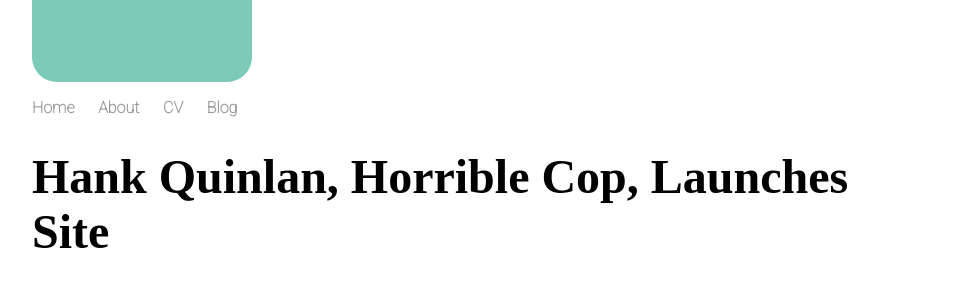
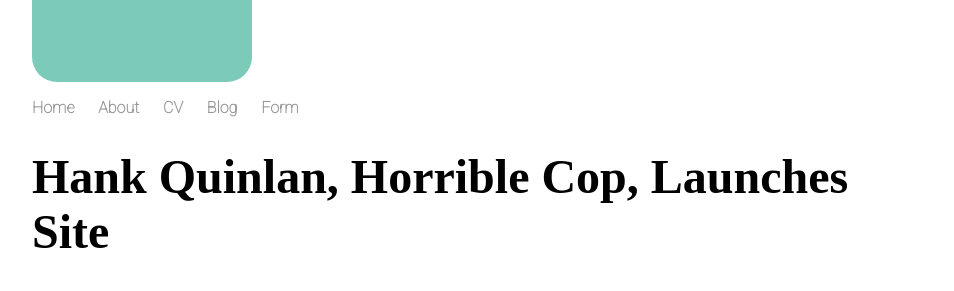
Before and after one commit to Florinaluisa/Test.io, a Jekyll site: the page built from _posts/2014-04-30-hank-quinlan-site-launched.md, in a window 1280 px wide. Shown: the part 148-439 px from the top of the page, without its empty margins (160-1114 px from the left). Built offline with Jekyll 4.4.1, drawn with Linux system fonts in a browser that asks for light colours; some web fonts are replaced; comment, search, counter and statistics services are not loaded.

Commit message:
Update default.html
added form in bib

```diff
--- a/_layouts/default.html
+++ b/_layouts/default.html
@@ -19,6 +19,7 @@
 		        	<li><a href="/about">About</a></li>
 	        		<li><a href="/cv">CV</a></li>
 	        		<li><a href="/blog">Blog</a></li>
+				<li><a href="/form">Form</a></li>
 	    		</ul>
 			</nav>
 			<div class="container">
```
